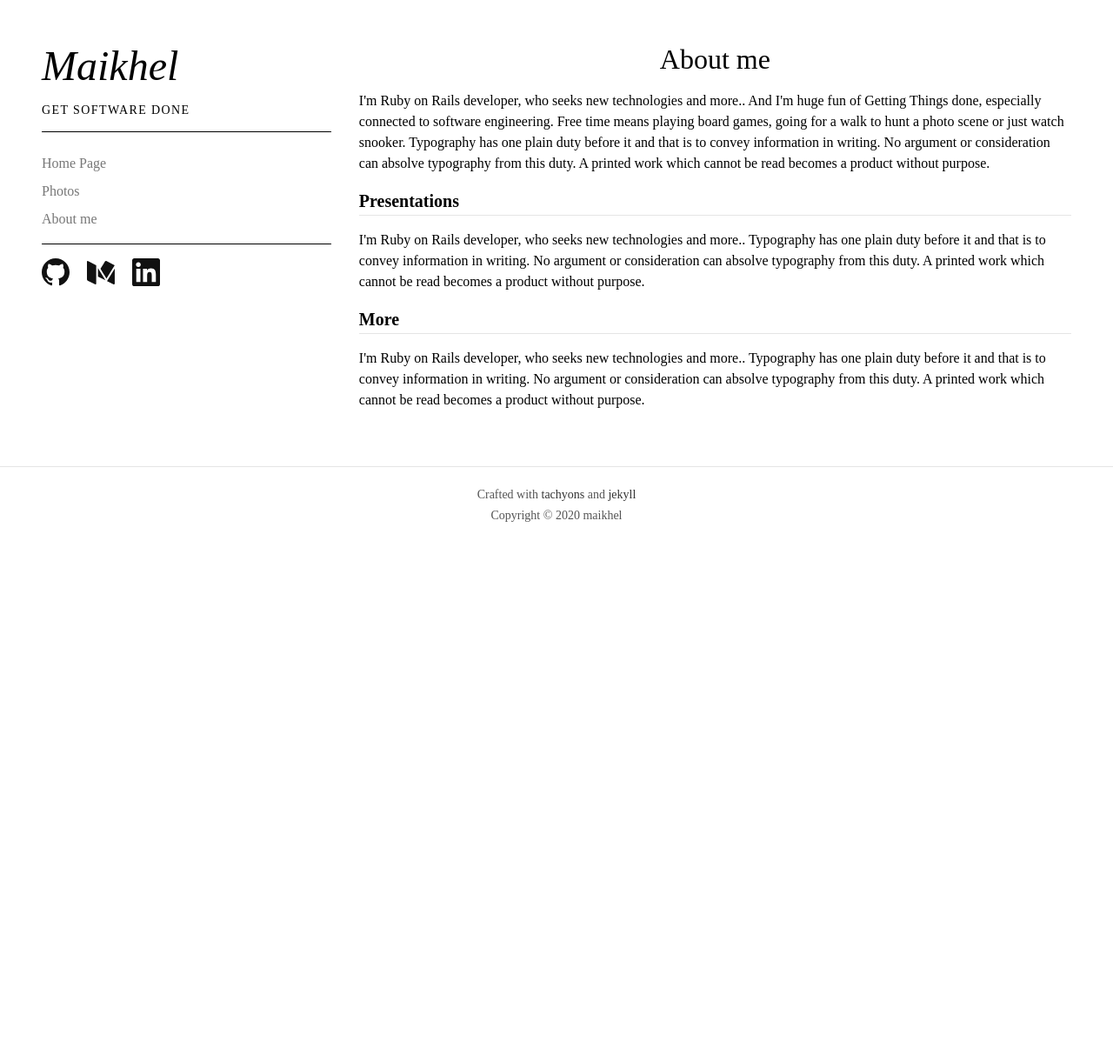
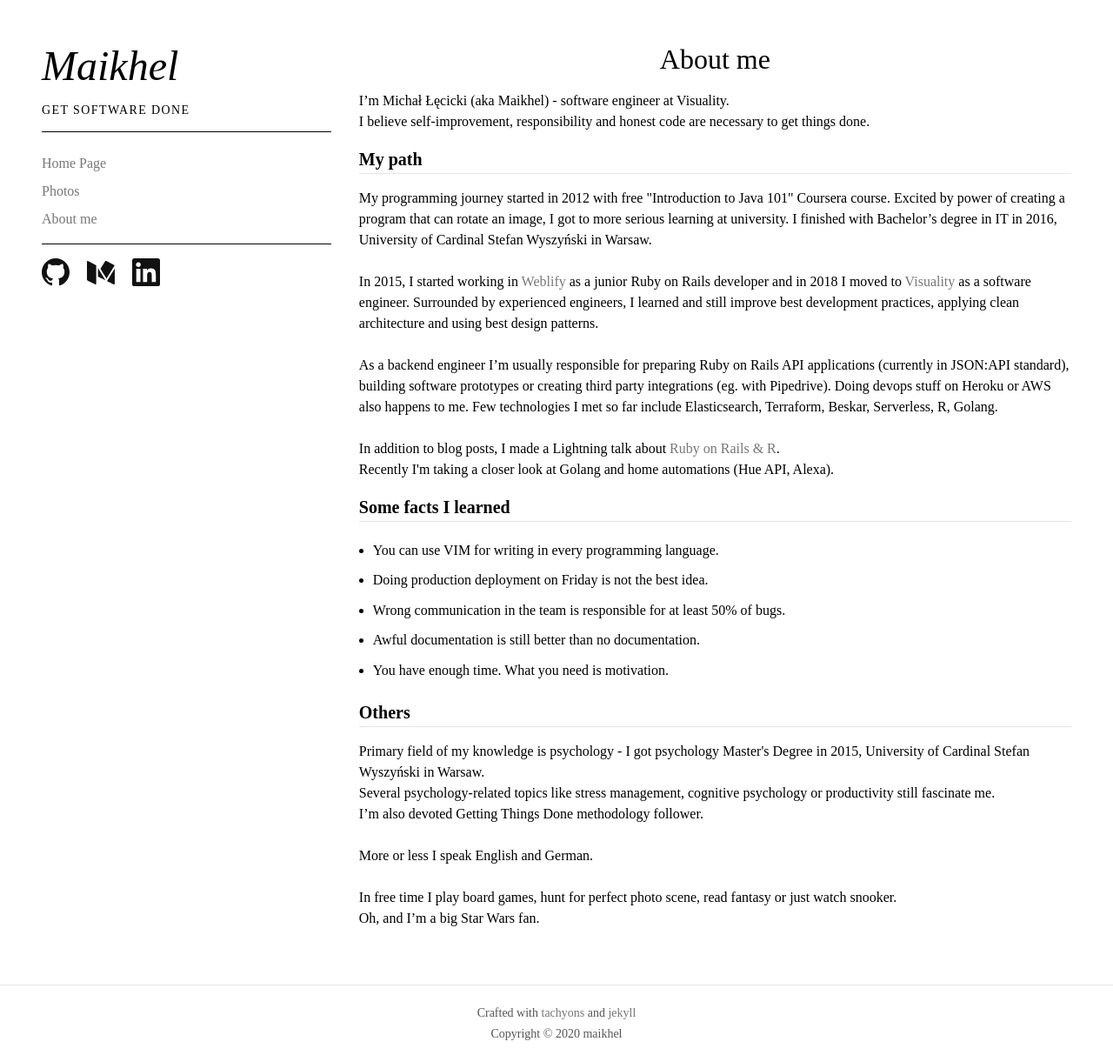
Before and after one commit to maikhel/maikhel.github.io, a Jekyll site: the page built from about.html, in a window 1280 px wide. Shown: the whole page at 87% size. Built offline with Jekyll 4.4.1, drawn with Linux system fonts in a browser that asks for light colours; before the commit the page ends 900 px from its top, so only the background shows below that.

Commit message:
Update texts and images

```diff
--- a/_includes/footer.html
+++ b/_includes/footer.html
@@ -1,9 +1,9 @@
 <footer class="pv3 ph3 ph5-m ph6-l mid-gray bt b--black-10">
   <small class="f6 db tc pv2">
     Crafted with
-    <a href="https://tachyons.io/" title="tachyons" class="link black-80 dim">tachyons</a>
+    <a href="https://tachyons.io/" title="tachyons" class="link gray dim">tachyons</a>
     and
-    <a href="https://jekyllrb.com/" title="jekyll" class="link black-80 dim">jekyll</a>
+    <a href="https://jekyllrb.com/" title="jekyll" class="link gray dim">jekyll</a>
   </small>
   <small class="f6 db tc">Copyright © {{ site.time | date: '%Y' }} maikhel </small>
 </footer>
--- a/about.html
+++ b/about.html
@@ -3,36 +3,49 @@ layout: default
 title: About me
 ---
 <p class="f5 lh-copy">
-  I'm Ruby on Rails developer, who seeks new technologies and more..
-  And I'm huge fun of Getting Things done, especially connected to software engineering.
-
-  Free time means playing board games, going for a walk to hunt a photo scene or just watch snooker.
-
-
-  Typography has one plain duty before it and that is to convey information
-  in writing. No argument or consideration can absolve typography from this
-  duty. A printed work which cannot be read becomes a product without
-  purpose.
+I’m Michał Łęcicki (aka Maikhel) - software engineer at Visuality.</br>
+I believe self-improvement, responsibility and honest code are necessary to get things done.</br>
 </p>
 
-<div class="f4 b pv1 mv2 bb b--black-10"> Presentations </div>
+<div class="f4 b pv1 mv2 bb b--black-10"> My path </div>
 <p class="f5 lh-copy">
-  I'm Ruby on Rails developer, who seeks new technologies and more..
+My programming journey started in 2012 with free "Introduction to Java 101" Coursera course. Excited by power of creating a program that can rotate an image, I got to more serious learning at university. I finished with Bachelor’s degree in IT in 2016, University of Cardinal Stefan Wyszyński in Warsaw.</br>
+</br>
+In 2015, I started working in
+<a href="https://www.weblify.pl/" title="weblify" target="_blank" class="link gray dim">Weblify</a>
+as a junior Ruby on Rails developer and in 2018 I moved to
+<a href="https://visuality.pl/" title="visuality" target="_blank" class="link gray dim">Visuality</a>
+as a software engineer.
+Surrounded by experienced engineers, I learned and still improve best development practices, applying clean architecture and using best design patterns.</br>
+</br>
+As a backend engineer I’m usually responsible for preparing Ruby on Rails API applications (currently in JSON:API standard), building software prototypes or creating third party integrations (eg. with Pipedrive). Doing devops stuff on Heroku or AWS also happens to me.
+Few technologies I met so far include Elasticsearch, Terraform, Beskar, Serverless, R, Golang.</br>
+</br>
+In addition to blog posts, I made a Lightning talk about
+<a href="https://www.youtube.com/watch?v=pnz-y8sEBOk" target="_blank" title="Ruby on Rails & R" class="link gray dim">Ruby on Rails & R</a>.
+</br>
+Recently I'm taking a closer look at Golang and home automations (Hue API, Alexa).</br>
+</p>
+<div class="f4 b pv1 mv2 bb b--black-10"> Some facts I learned </div>
+<p class="f5 lh-copy">
+  <ul class="ph3">
+    <li class="pv2">You can use VIM for writing in every programming language.</li>
+    <li class="pv2">Doing production deployment on Friday is not the best idea.</li>
+    <li class="pv2">Wrong communication in the team is responsible for at least 50% of bugs.</li>
+    <li class="pv2">Awful documentation is still better than no documentation.</li>
+    <li class="pv2">You have enough time. What you need is motivation.</li>
+  </ul>
+</p>
 
-
-  Typography has one plain duty before it and that is to convey information
-  in writing. No argument or consideration can absolve typography from this
-  duty. A printed work which cannot be read becomes a product without
-  purpose.
-</p>
-<div class="f4 b pv1 mv2 bb b--black-10"> More </div>
+<div class="f4 b pv1 mv2 bb b--black-10"> Others </div>
 <p class="f5 lh-copy">
-  I'm Ruby on Rails developer, who seeks new technologies and more..
-
-
-  Typography has one plain duty before it and that is to convey information
-  in writing. No argument or consideration can absolve typography from this
-  duty. A printed work which cannot be read becomes a product without
-  purpose.
-</p>
+Primary field of my knowledge is psychology - I got psychology Master's Degree in 2015, University of Cardinal Stefan Wyszyński in Warsaw.</br>
+Several psychology-related topics like stress management, cognitive psychology or productivity still fascinate me.</br>
+I’m also devoted Getting Things Done methodology follower.</br>
+</br>
+More or less I speak English and German.</br>
+</br>
+In free time I play board games, hunt for perfect photo scene, read fantasy or just watch snooker.</br>
+Oh, and I’m a big Star Wars fan.
+</br>
 </div>
--- a/gallery.html
+++ b/gallery.html
@@ -2,10 +2,13 @@
 layout: default
 title: Gallery
 ---
-
 {% assign image_files = site.static_files | where: "image", true %}
 {% for image in image_files %}
 <div class="fl pv2-ns w-100">
   <img src={{ image.path }} class="w-100 f5" alt="photo">
 </div>
 {% endfor %}
+
+<p class="f5 lh-copy tc">
+All photos made with my favorite Pentax K-50.
+</p>
```
Also changed, not shown: _posts/2019-07-04-prototyping.md (+1 -1 lines), _posts/2019-12-31-three-strategies.md (+1 -1 lines), index.html (+14 -1 lines), images/bill-oxford--fGqsewtsJY-unsplash.jpeg (added), images/github-logo.png (deleted), images/hal-gatewood-tZc3vjPCk-Q-unsplash.jpeg (added), images/linked_in.png (deleted), 1 other file.
